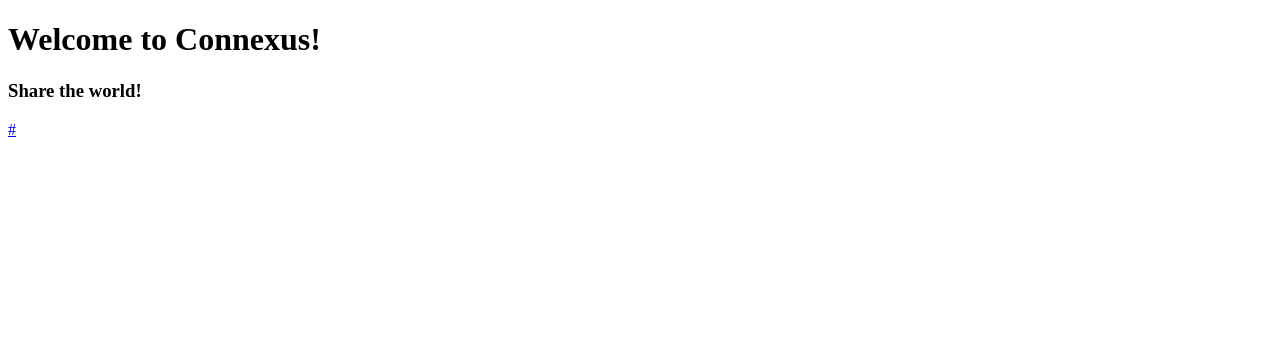
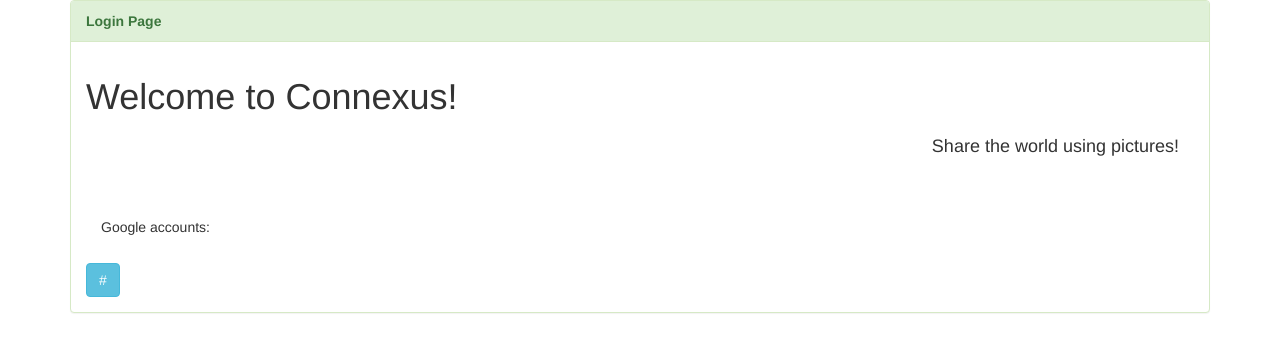
Before and after one commit to RongshengXu/MiniProject_phase2, a Python web app: template templates/login.html in a window 1280 px wide. Shown: the top 352 px of the page. Run offline with Jinja, Linux system fonts and the light colour scheme; the template is opened without the code that fills it: most values are stand-ins (such as "Sample title", 1, 10 or a date in 2020).

Commit message:
Finish the login page css v1

```diff
--- a/LoginHandler.py
+++ b/LoginHandler.py
@@ -15,7 +15,7 @@
             self.redirect('/manage')
         else:
             url = users.create_login_url(self.request.url)
-            url_linktext = 'Login'
+            url_linktext = 'Sign in with Google'
             template_values = {
                 'url' : url,
                 'url_linktext': url_linktext
--- /dev/null
+++ b/assets/css/common-style.css
@@ -0,0 +1,6 @@
+.gap_small{
+    margin-top: 15px;
+}
+.gap_middle{
+    margin-top: 50px;
+}
--- a/templates/login.html
+++ b/templates/login.html
@@ -1,10 +1,31 @@
 <!DOCTYPE html>
 {% autoescape true %}
 <html>
+<head>
+    <meta charset="utf-8">
+    <meta name="viewport" content="width=device-width, initial-scale=1.0">
+    <link rel="stylesheet" href="/assets/css/bootstrap.min.css" />
+    <link rel="stylesheet" href="/assets/css/common-style.css" />
+    <script></script>
+</head>
     <body>
-        <h1>Welcome to Connexus!</h1>
-        <h3>Share the world!</h3>
-        <a href={{url}}>{{url_linktext}}</a>
+        <div class="container">
+            <div class="panel panel-success">
+                <div class="panel-heading"><b>Login Page</b></div>
+                <div class="panel-body">
+                    <div><h1>Welcome to Connexus!</h1></div>
+                    <h4 class="col-md-12 text-right">Share the world using pictures!</h4>
+                    <div class="col-md-12 gap_middle"></div>
+                    <div>
+                        <p class="col-md-12">Google accounts:</p>
+                        <div class="col-md-12 gap_small"></div>
+                        <a href="{{url}}" class="btn btn-info">
+                            {{url_linktext}}
+                        </a>
+                    </div>
+                </div>
+            </div>
+        </div>
     </body>
 </html>
 {% endautoescape %}
--- a/templates/management.html
+++ b/templates/management.html
@@ -5,6 +5,7 @@
     <meta charset="utf-8">
     <meta name="viewport" content="width=device-width, initial-scale=1.0">
     <link rel="stylesheet" href="/assets/css/bootstrap.min.css" />
+    <link rel="stylesheet" href="/assets/css/common-style.css" />
     <script></script>
 </head>
 <body>
```
